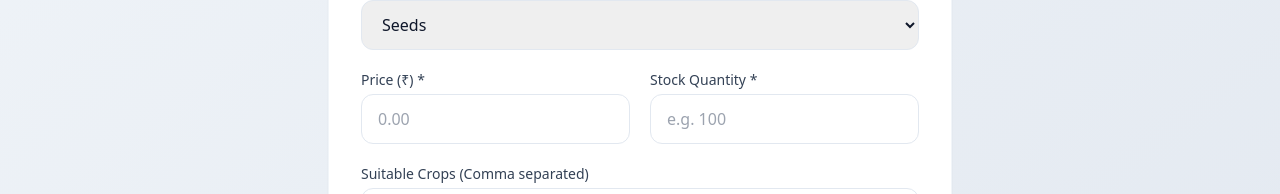
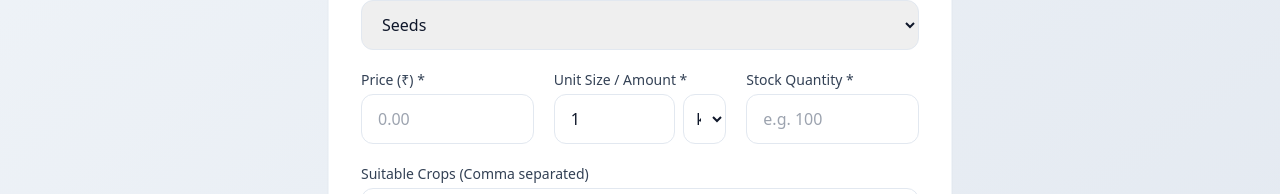
Before and after one commit to pj-prathmeshjanjale/FarmerSolutions, a React app in the folder frontend/: page /add-product in a window 1280 px wide. Shown: the part 441-635 px from the top of the page. Built offline with nearby package versions, Linux system fonts and the light colour scheme; no server answers; the HTML template or start-up script is replaced by a standard one.

Commit message:
feat: add industry standard unit sizes (kg, L, bags, etc) to product listings

```diff
--- a/frontend/src/components/modals/CheckoutModal.jsx
+++ b/frontend/src/components/modals/CheckoutModal.jsx
@@ -121,7 +121,9 @@ export default function CheckoutModal({ product, isOpen, onClose, onSuccess }) {
                             </div>
                             <div>
                                 <h3 className="font-bold text-slate-900 leading-tight">{product.name}</h3>
-                                <p className="text-xs font-semibold text-slate-500 mt-1 uppercase tracking-wider">{product.brand}</p>
+                                <p className="text-xs font-semibold text-slate-500 mt-1 uppercase tracking-wider">
+                                    {product.brand} • {product.unitValue} {product.unit}
+                                </p>
                             </div>
                         </div>
 
--- a/frontend/src/pages/Dashboard/SellerDashboard.jsx
+++ b/frontend/src/pages/Dashboard/SellerDashboard.jsx
@@ -198,7 +198,12 @@ export default function SellerDashboard() {
                                                             </div>
                                                         </div>
                                                     </td>
-                                                    <td className="px-6 py-4 font-medium text-slate-700">₹{product.price}</td>
+                                                    <td className="px-6 py-4 font-medium text-slate-700">
+                                                        ₹{product.price}
+                                                        <span className="block text-xs text-slate-500 font-normal">
+                                                            per {product.unitValue} {product.unit}
+                                                        </span>
+                                                    </td>
                                                     <td className="px-6 py-4">
                                                         <span className={`px-2 py-1 rounded-full text-xs font-medium ${product.stock > 10 ? "bg-slate-100 text-slate-600" : "bg-red-50 text-red-600"
                                                             }`}>
--- a/frontend/src/pages/Products/AddProduct.jsx
+++ b/frontend/src/pages/Products/AddProduct.jsx
@@ -11,6 +11,8 @@ export default function AddProduct() {
         brand: "",
         category: "seed",
         price: "",
+        unitValue: "1",
+        unit: "kg",
         stock: "",
         suitableCrops: "",
         suitableSoil: ""
@@ -40,6 +42,8 @@ export default function AddProduct() {
             formData.append("brand", form.brand);
             formData.append("category", form.category);
             formData.append("price", form.price);
+            formData.append("unitValue", form.unitValue);
+            formData.append("unit", form.unit);
             formData.append("stock", form.stock);
             formData.append("suitableCrops", form.suitableCrops);
             formData.append("suitableSoil", form.suitableSoil);
@@ -115,7 +119,7 @@ export default function AddProduct() {
                         </select>
                     </div>
 
-                    <div className="grid grid-cols-1 md:grid-cols-2 gap-5">
+                    <div className="grid grid-cols-1 md:grid-cols-3 gap-5">
                         <div>
                             <label className="block text-sm font-medium text-slate-700 mb-1">Price (₹) *</label>
                             <input
@@ -126,6 +130,35 @@ export default function AddProduct() {
                                 placeholder="0.00"
                                 className="w-full rounded-xl border border-slate-200 px-4 py-3 focus:ring-2 focus:ring-emerald-500"
                             />
+                        </div>
+                        <div>
+                            <label className="block text-sm font-medium text-slate-700 mb-1">Unit Size / Amount *</label>
+                            <div className="flex gap-2">
+                                <input
+                                    name="unitValue"
+                                    type="number"
+                                    value={form.unitValue}
+                                    onChange={handleChange}
+                                    placeholder="e.g. 50"
+                                    className="w-full rounded-xl border border-slate-200 px-4 py-3 focus:ring-2 focus:ring-emerald-500"
+                                />
+                                <select
+                                    name="unit"
+                                    value={form.unit}
+                                    onChange={handleChange}
+                                    className="w-1/3 rounded-xl border border-slate-200 px-2 py-3 focus:ring-2 focus:ring-emerald-500 bg-white"
+                                >
+                                    <option value="kg">kg</option>
+                                    <option value="g">g</option>
+                                    <option value="L">L</option>
+                                    <option value="ml">ml</option>
+                                    <option value="packet">packet</option>
+                                    <option value="bag">bag</option>
+                                    <option value="quintal">quintal</option>
+                                    <option value="ton">ton</option>
+                                    <option value="piece">piece</option>
+                                </select>
+                            </div>
                         </div>
                         <div>
                             <label className="block text-sm font-medium text-slate-700 mb-1">Stock Quantity *</label>
```
Also changed, not shown: 2 other files (tests, documents, lock files or other folders).
